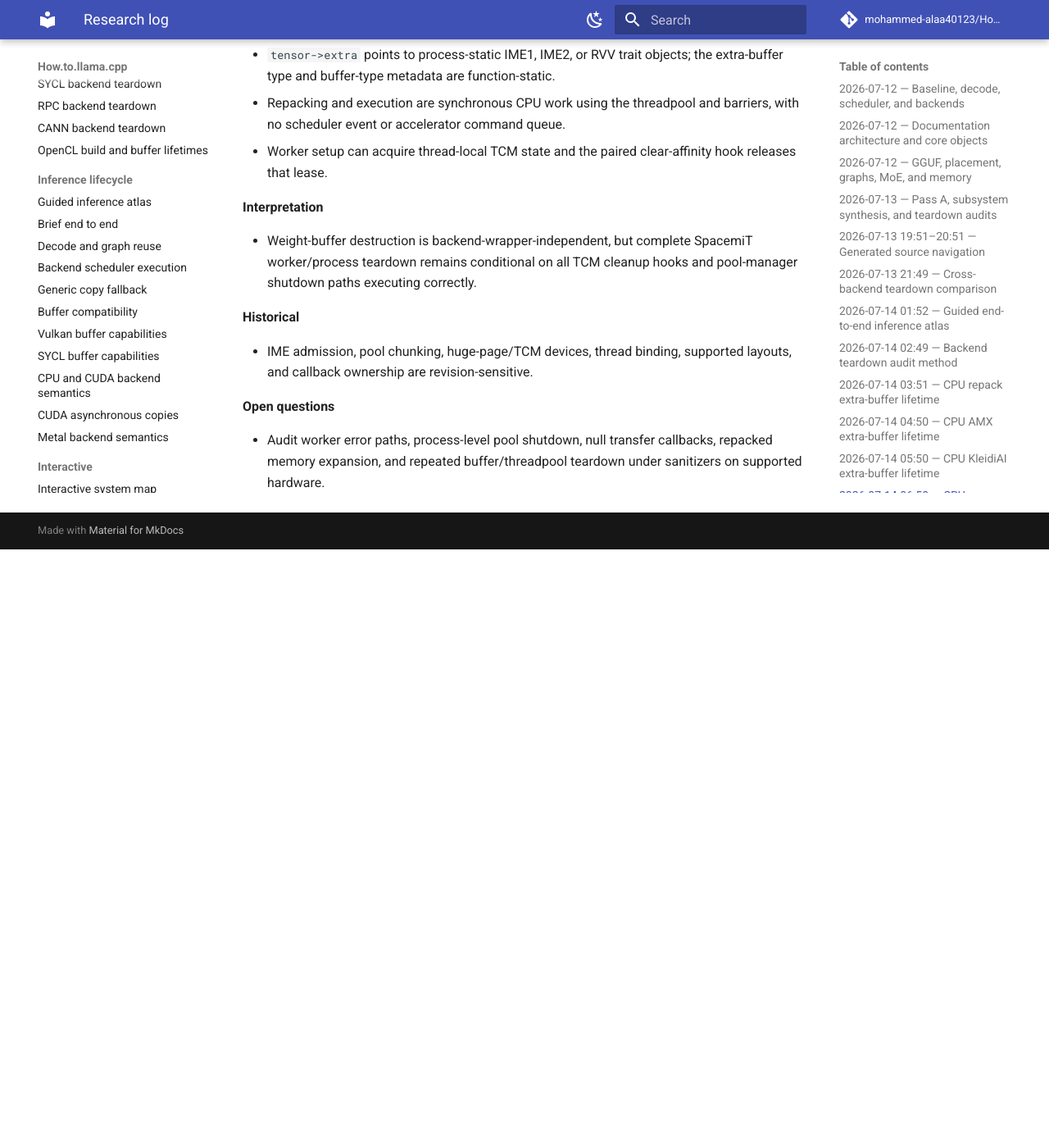
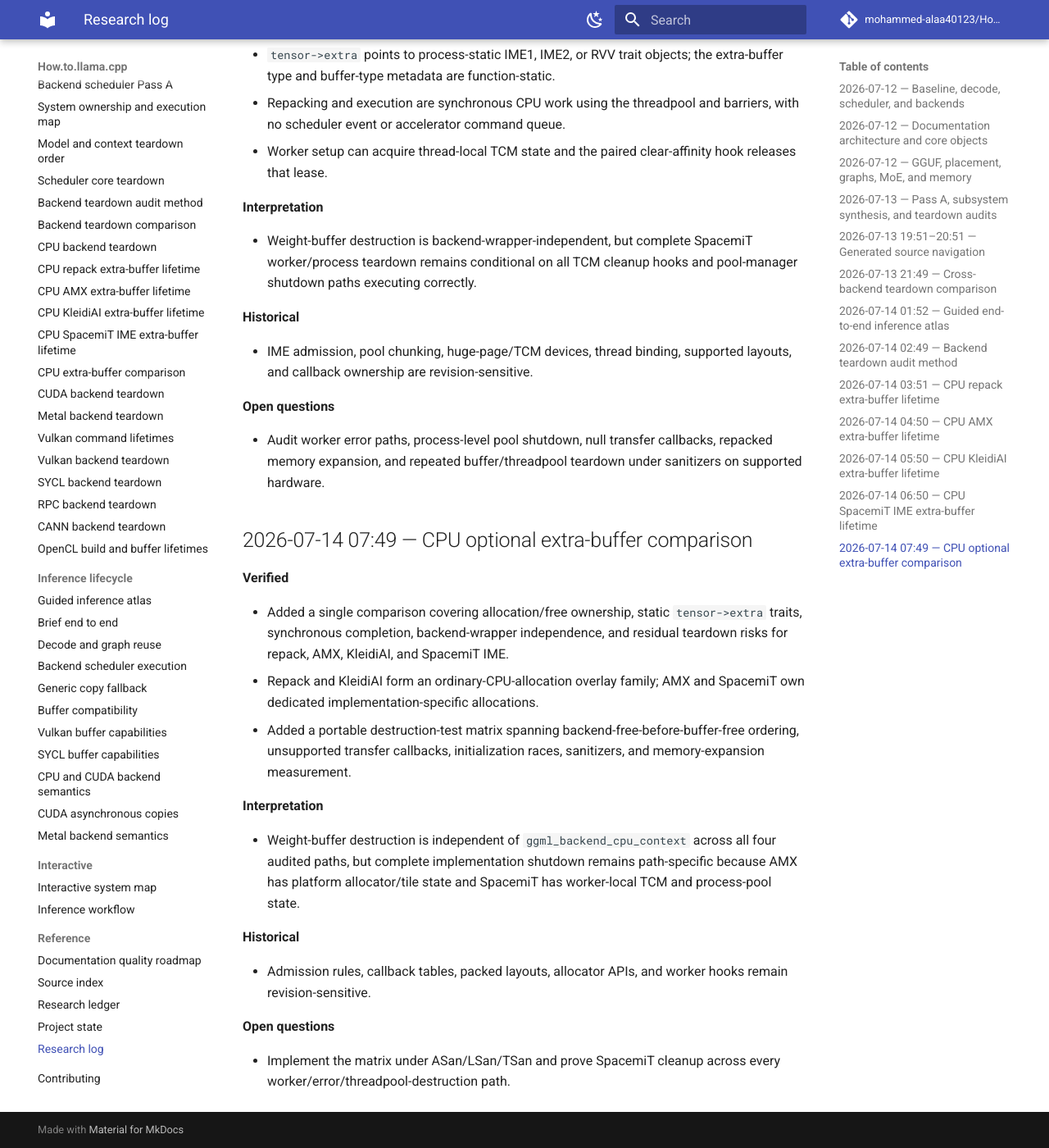
Before and after one commit to mohammed-alaa40123/How.to.llama.cpp, an MkDocs documentation site: the page built from docs/reference/research-log.md, in a window 1280 px wide and 1400 px high, scrolled down 5391 px. Shown: the whole window at 82% size. Built offline with MkDocs 1.6.1 and Material for MkDocs 9.7.7, drawn with Linux system fonts in a browser that asks for light colours; comment, search, counter and statistics services are not loaded; before the commit the page ends 6061 px from its top, so only the background shows below that.

Commit message:
docs: record CPU extra-buffer comparison

```diff
--- a/docs/reference/research-log.md
+++ b/docs/reference/research-log.md
@@ -174,3 +174,23 @@
 **Open questions**
 
 - Audit worker error paths, process-level pool shutdown, null transfer callbacks, repacked memory expansion, and repeated buffer/threadpool teardown under sanitizers on supported hardware.
+
+## 2026-07-14 07:49 — CPU optional extra-buffer comparison
+
+**Verified**
+
+- Added a single comparison covering allocation/free ownership, static `tensor->extra` traits, synchronous completion, backend-wrapper independence, and residual teardown risks for repack, AMX, KleidiAI, and SpacemiT IME.
+- Repack and KleidiAI form an ordinary-CPU-allocation overlay family; AMX and SpacemiT own dedicated implementation-specific allocations.
+- Added a portable destruction-test matrix spanning backend-free-before-buffer-free ordering, unsupported transfer callbacks, initialization races, sanitizers, and memory-expansion measurement.
+
+**Interpretation**
+
+- Weight-buffer destruction is independent of `ggml_backend_cpu_context` across all four audited paths, but complete implementation shutdown remains path-specific because AMX has platform allocator/tile state and SpacemiT has worker-local TCM and process-pool state.
+
+**Historical**
+
+- Admission rules, callback tables, packed layouts, allocator APIs, and worker hooks remain revision-sensitive.
+
+**Open questions**
+
+- Implement the matrix under ASan/LSan/TSan and prove SpacemiT cleanup across every worker/error/threadpool-destruction path.
```
